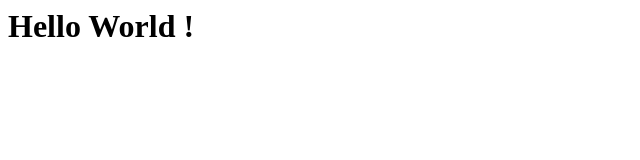
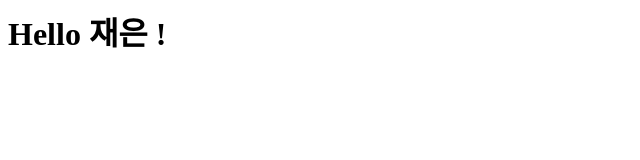
Before and after one commit to dhyoo99/practice-instagram, a plain HTML site: page index.html in a window 1280 px wide. Shown: the whole page, without its empty margins (0-640 px from the left). Drawn offline with Linux system fonts and the light colour scheme.

Commit message:
index.html change 1

```diff
--- a/index.html
+++ b/index.html
@@ -1 +1 @@
-<h1> Hello World ! </h1>
+<h1> Hello 재은 ! </h1>
```
